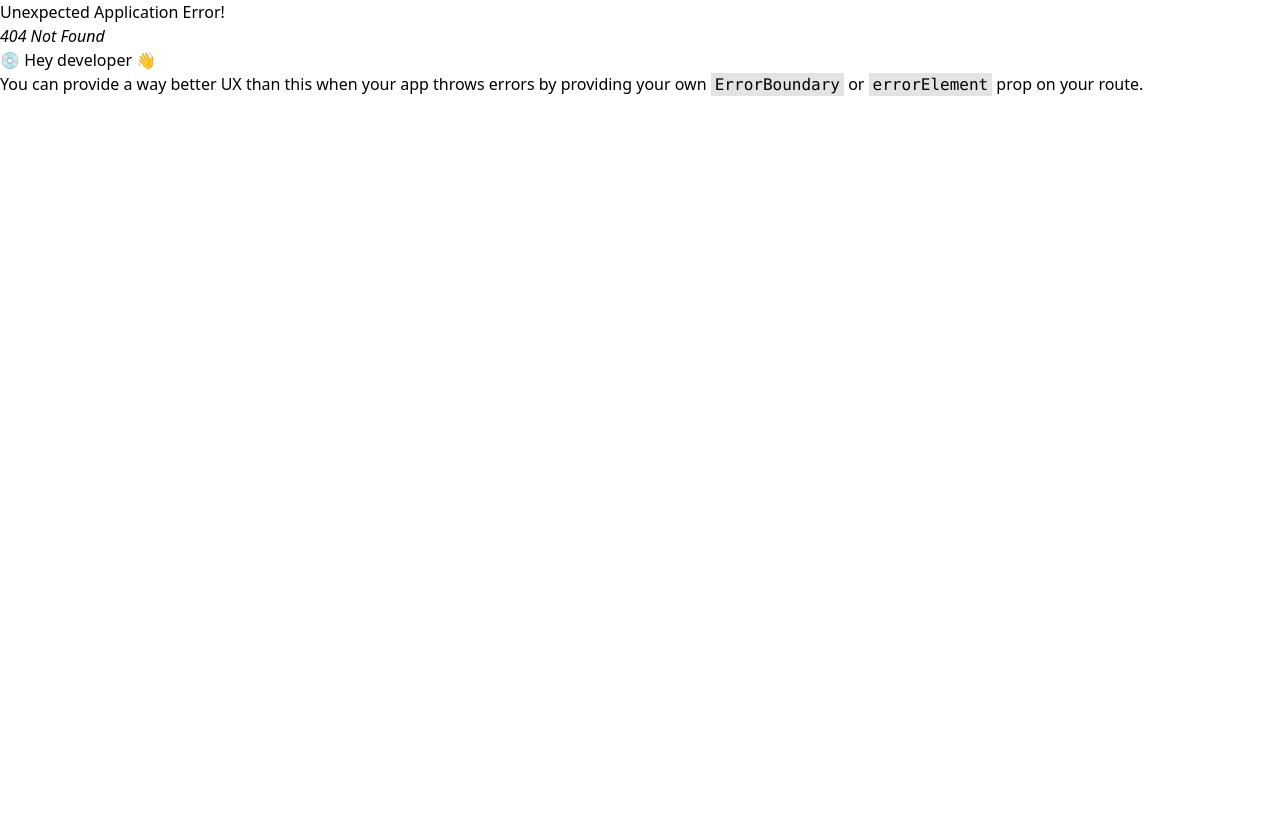
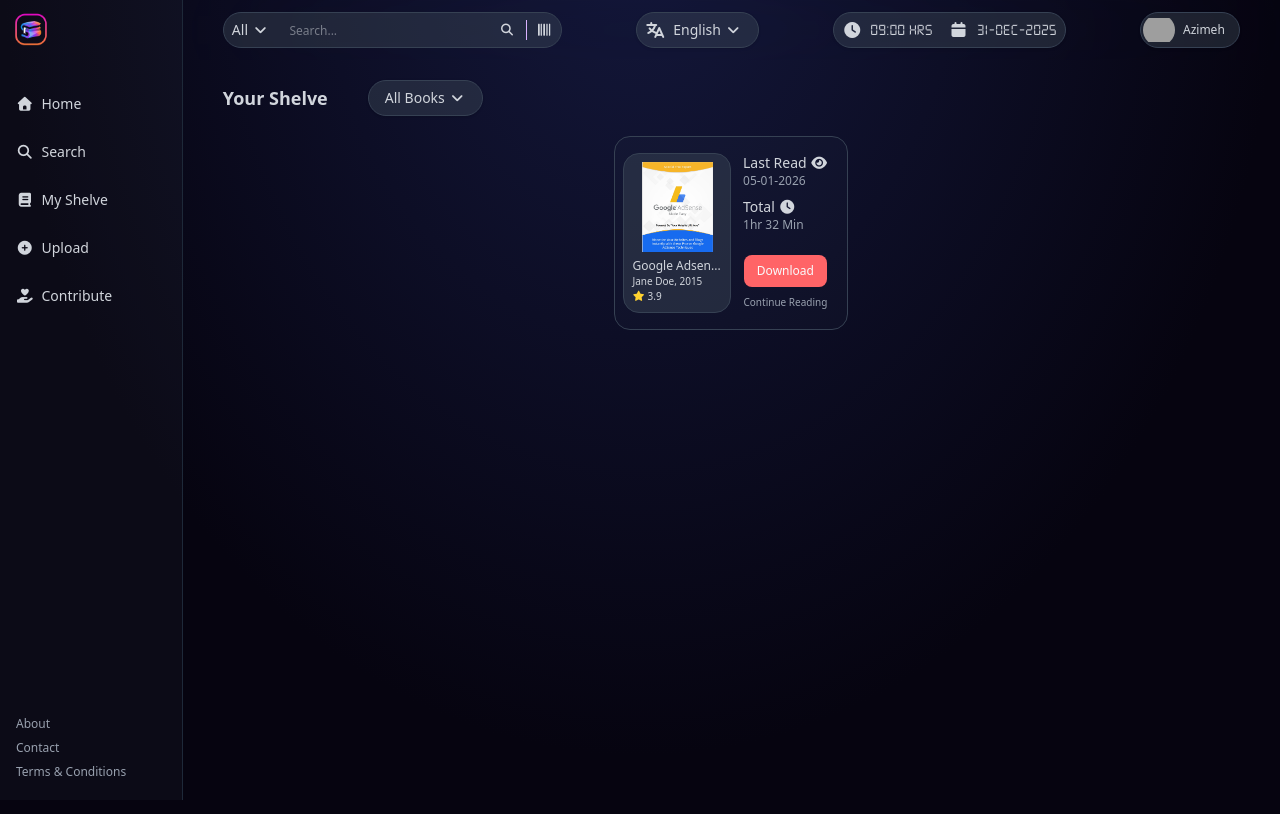
Before and after one commit to zimcodes1/E-Library, a React (Vite) app in the folder client/: page /myshelve in a window 1280 px wide. Before the commit this address had no page. Shown: the top 814 px of the page. Built offline with nearby package versions, Linux system fonts and the light colour scheme; grey boxes are pictures that could not be loaded.

Commit message:
feat: make the ShelveItem and Shelve Components

```diff
--- a/client/src/components/BookItem.tsx
+++ b/client/src/components/BookItem.tsx
@@ -1,11 +1,11 @@
 import truncate from "../truncateText"
 
 
-function BookItem({ bookImage, bookDetails }: { bookImage: string, bookDetails?: { title?: string, author?: string, rating?: number, year?:number } }) {
+function BookItem({bookImage, bookDetails }: { bookImage: string, bookDetails?: { title?: string, author?: string, rating?: number, year?:number }}) {
     let bookTitle = bookDetails?.title
     if (bookDetails?.title !== undefined) {
         return (
-            <div className="w-27 my-2 shrink-0 h-40 flex flex-col justify-start items-start p-2 bg-[#4857605a] border border-gray-700 rounded-2xl cursor-pointer overflow-hidden" title={bookTitle}>
+            <div className={`w-27 my-2 shrink-0 h-40 flex flex-col justify-start items-start p-2 bg-[#4857605a] border border-gray-700 rounded-2xl cursor-pointer overflow-hidden`} title={bookTitle}>
                 <span className="flex w-fit mx-auto h-7/11"><img src={bookImage} className="h-full w-auto" alt="Addict" /></span>
                 <h3 className="text-xs text-gray-300 mt-1.5">{truncate(bookTitle, 12)}</h3>
                 <p className="text-[10px] text-gray-300">{bookDetails.author}, {bookDetails.year}</p>
@@ -14,7 +14,7 @@ function BookItem({ bookImage, bookDetails }: { bookImage: string, bookDetails?:
         )
     }
     else return (
-        <div className="w-27 shrink-0 h-full flex justify-center items-center p-2 bg-[#4857605a] border border-gray-700 rounded-2xl cursor-pointer overflow-hidden">
+        <div className={`w-27 shrink-0 h-full flex justify-center items-center p-2 bg-[#4857605a] border border-gray-700 rounded-2xl cursor-pointer overflow-hidden`}>
             <span className="flex w-full h-full rounded-2xl"><img src={bookImage} className="h-full w-auto" alt="Addict" /></span>
         </div>
     )
--- /dev/null
+++ b/client/src/components/ShelveItem.tsx
@@ -0,0 +1,23 @@
+import BookItem from "./BookItem"
+
+const ShelveItem = () => {
+    return (
+        <div className="flex justify-between items-center 2/10 h-fit p-2 rounded-2xl bg-[#4857600f] border border-gray-700">
+            <BookItem bookImage="/images/books/google_adsense.png" bookDetails={{ title: 'Google Adsense explained', author: 'Jane Doe', year: 2015, rating: 3.9 }}></BookItem>
+            <span className="flex w-27 h-40 flex-col items-center justify-between text-gray-400">
+                <span>
+                    <p className="text-sm text-gray-300">Last Read <i className="fa fa-eye"></i></p>
+                    <p className="text-xs">05-01-2026</p>
+                    <p className="text-sm text-gray-300 mt-2">Total <i className="fa fa-clock"></i> </p>
+                    <p className="text-xs">1hr 32 Min</p>
+                </span>
+                <span className="flex flex-col items-center">
+                    <button className="text-xs cursor-pointer bg-red-400 p-2 mb-1 rounded-lg text-gray-50 w-9/10">Download</button>
+                    <button className="text-[10px] p-1 cursor-pointer">Continue Reading</button>
+                </span>
+            </span>
+        </div>
+    )
+}
+
+export default ShelveItem
--- a/client/src/components/SideMenu.tsx
+++ b/client/src/components/SideMenu.tsx
@@ -2,7 +2,7 @@ import { Link } from "react-router-dom"
 
 function SideMenu() {
     return (
-        <div className="w-1/7 bg-[#48576019] h-full flex flex-col justify-start items-center px-2 fixed left-0 top-0">
+        <div className="w-1/7 bg-[#48576019] h-full flex flex-col justify-start items-center px-2 fixed left-0 top-0 border-r border-gray-800">
             <span className="flex w-full h-15 justify-start items-center">
                 <img src="/images/logo.png" alt="Logo" className="h-10" />
             </span>
@@ -16,7 +16,7 @@ function SideMenu() {
                     <i className="fa fa-search"></i>
                     <p className="pl-2">Search</p>
                 </Link>
-                <Link to='/' className="w-full text-sm h-12 flex justify-start items-center cursor-pointer text-gray-300 px-2 hover:bg-[#48576050] rounded-md transition duration-300">
+                <Link to='/myshelve' className="w-full text-sm h-12 flex justify-start items-center cursor-pointer text-gray-300 px-2 hover:bg-[#48576050] rounded-md transition duration-300">
                     <i className="fa fa-book"></i>
                     <p className="pl-2">My Shelve</p>
                 </Link>
--- a/client/src/components/ui/CustomSelect.tsx
+++ b/client/src/components/ui/CustomSelect.tsx
@@ -1,6 +1,6 @@
 import { useState } from "react";
 
-function CustomSelect({ defaultValue, options, customStyles }: { defaultValue?: string, options?: Array<{ value: string, label: string, customStyles?: string }>, customStyles?: string }) {
+function CustomSelect({ defaultValue, options, customStyles }: { defaultValue?: string, options?: Array<{ value: string, label?: string, customStyles?: string }>, customStyles?: string }) {
     const [value, setValue] = useState(defaultValue || 'Select');
     const [activeState, setActiveState] = useState('hidden');
     return (
@@ -12,8 +12,8 @@ function CustomSelect({ defaultValue, options, customStyles }: { defaultValue?:
                 {options?.map((option, index) => {
                     return (
                         <span onClick={() => {
-                            setValue(option.label)
-                        }} key={index} className="w-full h-10 text-gray-300 hover:bg-gray-500 rounded-lg flex items-center px-2 cursor-pointer">{option.label}</span>
+                            setValue(option.label || option.value)
+                        }} key={index} className="w-full h-10 text-gray-300 hover:bg-gray-500 rounded-lg flex items-center px-2 cursor-pointer">{option.label || option.value}</span>
                     )
                 })}
             </div>
--- a/client/src/main.tsx
+++ b/client/src/main.tsx
@@ -7,13 +7,15 @@ import LoginPage from './pages/Login';
 import SignUp from './pages/SignUp';
 import HomePage from './pages/HomePage';
 import SearchPage from './pages/Search';
+import Shelve from './pages/Shelve';
 
 const router  = createBrowserRouter([
   {path:"/", element:<LandingPage />},
   {path:'/login', element: <LoginPage/>},
   {path:'/signup', element: <SignUp/>},
   {path:'/home', element: <HomePage/>},
-  {path:'/search', element: <SearchPage/>}
+  {path:'/search', element: <SearchPage/>},
+  {path:'/myshelve', element: <Shelve/>}
 ]
 )
 createRoot(document.getElementById('root')!).render(
--- a/client/src/pages/Search.tsx
+++ b/client/src/pages/Search.tsx
@@ -2,8 +2,12 @@ import SideMenu from "../components/SideMenu"
 import { TopBar } from "../components/TopMenu"
 import CustomSelect from "../components/ui/CustomSelect"
 import SearchElement from "../components/ui/SearchElement"
+import { useEffect } from "react"
 
 function SearchPage() {
+    useEffect(()=>{
+        document.title = 'Search | Libronet'
+    }, [])
     return (
         <div className="w-full flex justify-end items-center bgImage min-h-screen pb-10">
             {/* Side Navigation Menu */}
--- /dev/null
+++ b/client/src/pages/Shelve.tsx
@@ -0,0 +1,32 @@
+import SideMenu from "../components/SideMenu"
+import { TopBar } from "../components/TopMenu"
+import CustomSelect from "../components/ui/CustomSelect"
+import ShelveItem from "../components/ShelveItem"
+
+const Shelve = () => {
+    return (
+        <div className="w-full flex justify-end items-center bgImage min-h-screen pb-10">
+            {/* Side Navigation Menu */}
+            <SideMenu />
+            <div className="w-6/7 h-screen flex flex-col px-10 pt-5 relative">
+                {/* Topbar component for Search Feature, Language Switch ... */}
+                <TopBar />
+                {/* Main Contents */}
+                <div className="w-full h-full flex mt-15 flex-col">
+                    <span className="flex justify-start items-center">
+                        <h2 className="text-lg font-semibold text-gray-300">Your Shelve</h2>
+                        <span className="flex h-9 min-w-25 px-2 ml-10 rounded-4xl bg-[#4857605a] justify-center items-center border border-gray-700 shadow cursor-pointer">
+                            <CustomSelect defaultValue="All Books" options={[{value:'Favourites', label:'Favourites'}, {value:'Bookmarks', label:'Bookmark'},{value:'Downloads'}]}></CustomSelect>
+                        </span>
+                    </span>
+                    {/* Shelve Container */}
+                    <div className="w-full h-fit flex justify-evenly items-center flex-wrap mt-5 text-sm">
+                        <ShelveItem></ShelveItem>
+                    </div>
+                </div>
+            </div>
+        </div>
+    )
+}
+
+export default Shelve
```
